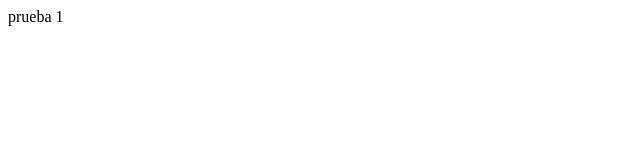
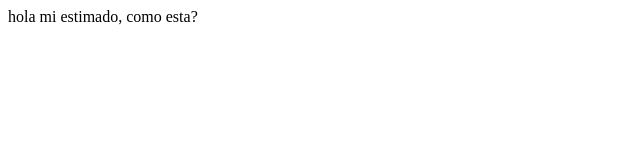
Before and after one commit to cesaromerop/folder1, a plain HTML site: page index.html in a window 1280 px wide. Shown: the whole page, without its empty margins (0-640 px from the left). Drawn offline with Linux system fonts and the light colour scheme.

Commit message:
cambios agregue algo bueno

```diff
--- a/index.html
+++ b/index.html
@@ -8,6 +8,6 @@
     </title>
 </head>
 <body>
-    prueba 1
+    hola mi estimado, como esta?
 </body>
 </html>
```
